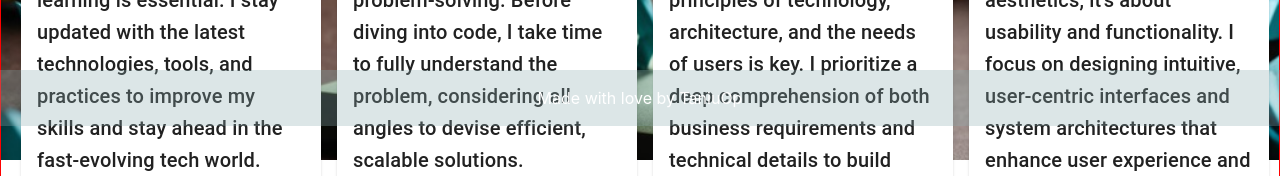
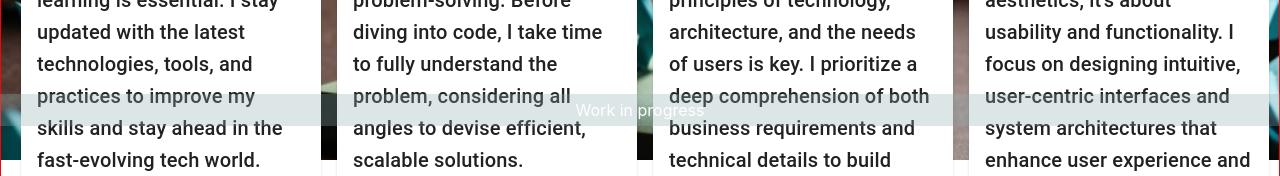
Before and after one commit to TaniuOp/taniuOpWeb, a React (Vite) app: page / in a window 1280 px wide. Shown: the part 674-850 px from the top of the page. Built offline with nearby package versions, Linux system fonts and the light colour scheme.

Commit message:
footer fix

```diff
--- a/src/components/PortfolioSections/Footer.tsx
+++ b/src/components/PortfolioSections/Footer.tsx
@@ -1,9 +1,7 @@
 const Footer = () => {
   return (
     <footer>
-      <section className='footer'>
-        <p>Made with love by TaniuOp</p>
-      </section>
+      <p className='footer-text'>Work in progress</p>
     </footer>
   );
 };
```
